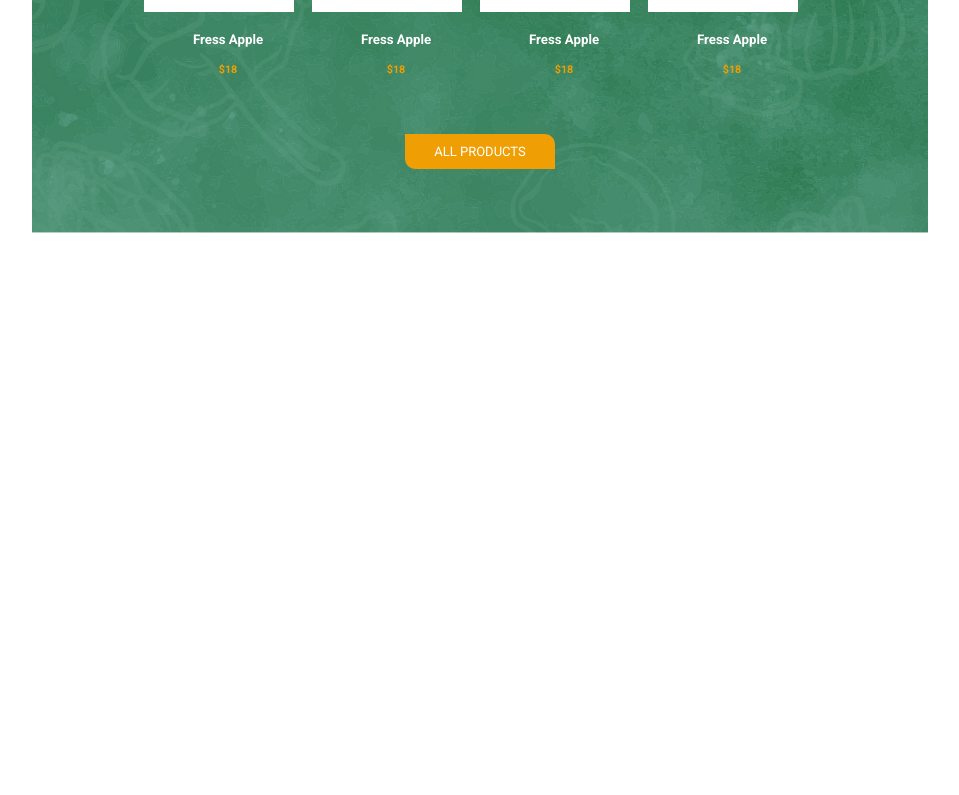
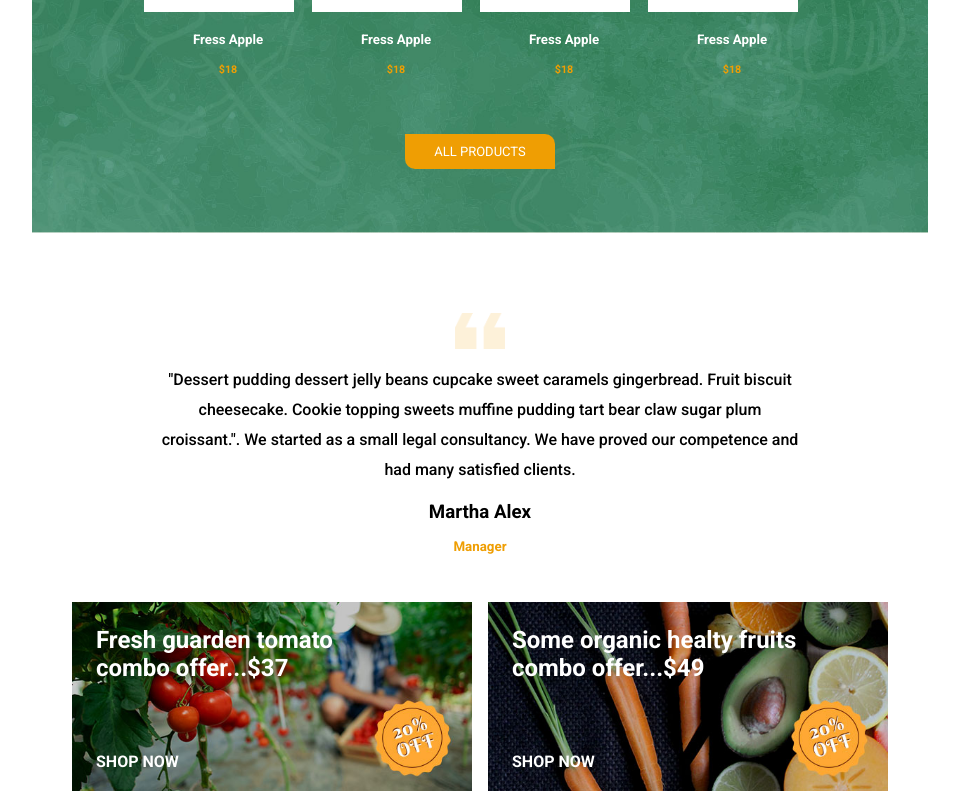
Before and after one commit to RiccardoSansone/proj-html-vuejs, a Vue app: page / in a window 1280 px wide. Shown: the part 1739-2534 px from the top of the page, without its empty margins (160-1119 px from the left). Before the commit the page ends 2052 px from the top, so only its background shows below. Built offline with nearby package versions, Linux system fonts and the light colour scheme.

Commit message:
add sales section

```diff
--- a/src/App.vue
+++ b/src/App.vue
@@ -266,6 +266,38 @@ import './assets/scss/style.scss'
     <!-- /all organic -->
     <!-- /////////////// -->
 
+    <!-- dessert -->
+    <section class="dessert">
+        <!-- container -->
+        <div class="container-sm column align-center gap-1">
+            <img src="./assets/img/testi-icon.png" alt="">
+            <p class="text-center">
+                "Dessert pudding dessert jelly beans cupcake sweet caramels
+                gingerbread. Fruit biscuit cheesecake. Cookie topping sweets
+                muffine pudding tart bear claw sugar plum croissant.". We
+                started as a small legal consultancy. We have proved our
+                competence and had many satisfied clients.
+            </p>
+            <h3 class="text-center">Martha Alex</h3>
+            <h5 class="color-secondary">Manager</h5>
+        </div>
+        <!-- container img -->
+        <div class="container-md d-flex gap-1 justify-center">
+            <div class="off">
+                <img src="./assets/img/offer-img01.jpg" alt="">
+                <h2 class="pos-top">Fresh guarden tomato<br>combo offer...$37</h2>
+                <h4 class="shop-now">SHOP NOW</h4>
+            </div>
+            <div class="off">
+                <img src="./assets/img/offer-img02.jpg" alt="">
+                <h2 class="pos-top">Some organic healty fruits<br>combo offer...$49</h2>
+                <h4 class="shop-now">SHOP NOW</h4>
+            </div>
+        </div>
+    </section>
+    <!-- /dessert -->
+    <!-- /////////////// -->
+
 </main>
 <!-- /main -->
 <!-- /////////////// -->
--- a/src/assets/scss/style.scss
+++ b/src/assets/scss/style.scss
@@ -116,6 +116,9 @@
 }
 .col-50{
   width: calc(50% - 1rem);
+}
+.line-height{
+  line-height: 30px;
 }
 // #endregion tools
 // <-//////////////->
@@ -344,6 +347,59 @@
 // #endregion all organic
 // <-///////////->
 
+// #region dessert
+.dessert{
+  .container-sm{
+    width: 50%;
+    margin: auto;
+    img{
+      width: 50px;
+      filter: invert(#007166);
+    }
+    p{
+      line-height: 30px;
+      font-weight: 500;
+    }
+    h3{
+      font-weight: bold;
+    }
+    h5{
+      font-size: smaller;
+      font-weight: 900;
+    }
+  }
+  .container-md{
+    width: 60%;
+    margin: auto;
+    margin-top: 3rem;
+    .off{
+      position: relative;
+      img{
+        width: 400px;
+      }
+      .pos-top{
+        position: absolute;
+        top: 1.5rem;
+        left: 1.5rem;
+        color: white;
+      }
+      .shop-now{
+        position: absolute;
+        bottom: 1.5rem;
+        left: 1.5rem;
+        color: white;
+        font-weight: bolder;
+      }
+    }
+  }
+}
+// #endregion dessert
+// <-///////////->
+
+
+
+
+
 // #endregion main
 // <-//////////////->
 
```
